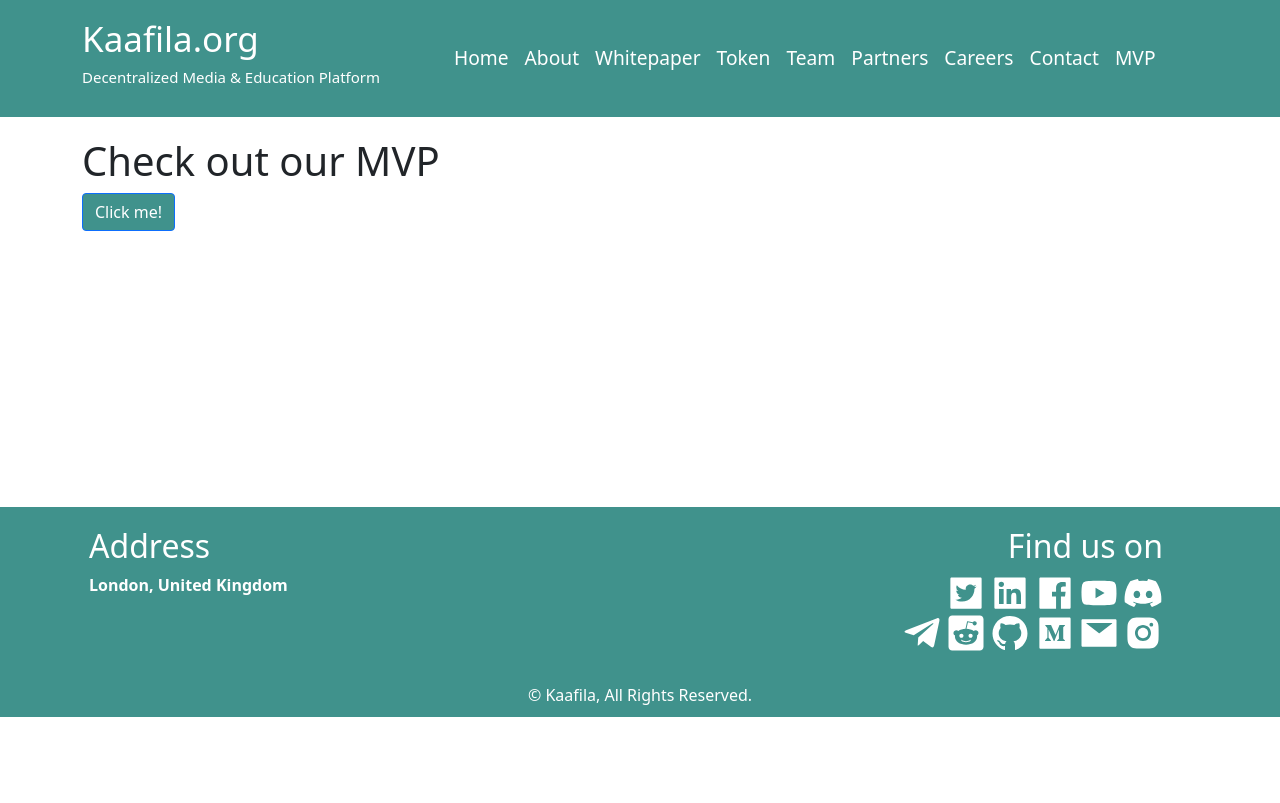
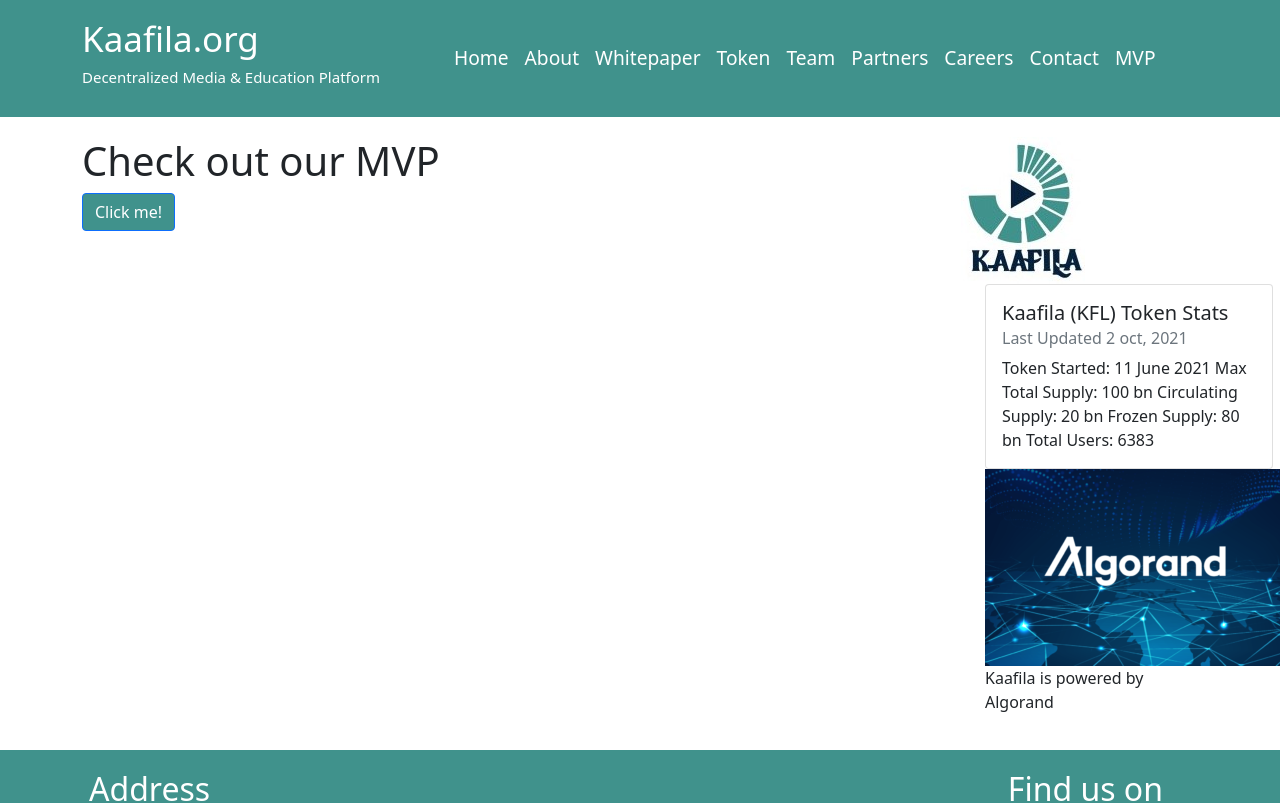
Before and after one commit to NotAdityaPawar/Kaafila2, a React (Create React App) app: page /#/mvp in a window 1280 px wide. Shown: the top 803 px of the page. Built offline with nearby package versions, Linux system fonts and the light colour scheme.

Commit message:
Added the sidebar

```diff
--- /dev/null
+++ b/src/components/sidebar.jsx
@@ -0,0 +1,36 @@
+import { Card,Container } from "react-bootstrap"
+import Image from "react-bootstrap/Image"
+import KaafilaLogo from "../images/kaafilalogo.png"
+import AlgorandLogo from "../images/algorand.png"
+export default function Sidebar() {
+    return (
+        <Container>
+            <Image src={KaafilaLogo} />
+            <Container><KaafilaCard/></Container>
+            <Container >
+                <Image src={AlgorandLogo} />
+                <p>Kaafila is powered by Algorand</p>
+            </Container>
+        </Container>
+    )
+}
+
+
+function KaafilaCard() {
+    return (
+        <Card style={{ width: '18rem' }} border={false}>
+            <Card.Body>
+                <Card.Title>Kaafila (KFL) Token Stats </Card.Title>
+                <Card.Subtitle className="mb-2 text-muted">Last Updated 2 oct, 2021</Card.Subtitle>
+                <Card.Text>
+                        Token Started: 11 June 2021
+                        Max Total Supply: 100 bn
+                        Circulating Supply: 20 bn
+                        Frozen Supply: 80 bn
+                        Total Users: 6383
+                </Card.Text>
+
+            </Card.Body>
+        </Card>
+    )
+}
--- a/src/pages/carrer.jsx
+++ b/src/pages/carrer.jsx
@@ -1,4 +1,5 @@
 import { Col, Container ,Image,Row,Button,Form} from "react-bootstrap";
+import Sidebar from "../components/sidebar";
 
 export default function Career(){
     const data = {
@@ -22,12 +23,19 @@
     }
     return(
         <Container style={styless.container}>
+            <Row>
+                <Col>
                     <Container style={styless.container}>{data.para1}</Container>
                     <Container style={styless.container}>{data.para2}</Container>
                     <Container style={styless.container} >{data.para3}</Container>
                     <Container style={styless.container}>{data.para4}</Container>
                     <Container style={styless.container}>{data.para5.p1}</Container>
                     <Container style={styless.container}>{data.para6}</Container>
+                </Col>
+                <Col sm={12} lg={3}>
+                    <Sidebar/>
+                </Col>
+            </Row>
         </Container>
     )
 }
--- a/src/pages/mvp.jsx
+++ b/src/pages/mvp.jsx
@@ -1,4 +1,5 @@
-import { Container,Button} from "react-bootstrap"
+import { Container,Button,Row,Col} from "react-bootstrap"
+import Sidebar from "../components/sidebar"
 
 export default function MVP(){
     const styless = {
@@ -9,10 +10,17 @@
     }
     return(
         <Container >
-            <div>
-            <h1>Check out our MVP</h1>
-            <Button variant="primary" href="https://kaafila.org/app/" style={styless.button}>Click me!</Button>
-            </div>
+            <Row>
+                <Col>
+                    <div>
+                    <h1>Check out our MVP</h1>
+                    <Button variant="primary" href="https://kaafila.org/app/" style={styless.button}>Click me!</Button>
+                    </div>
+                </Col>
+                <Col sm={12} lg={3}>
+                    <Sidebar/>
+                </Col>
+            </Row>
         </Container>
     )
 }
--- a/src/pages/partners.jsx
+++ b/src/pages/partners.jsx
@@ -1,5 +1,6 @@
 import { Container,Button, Row, Col,Form,Image } from "react-bootstrap"
 import {Link} from 'react-router-dom'
+import Sidebar from "../components/sidebar"
 
 export default function Partners(){
     const data = {
@@ -12,6 +13,8 @@
     }
     return(
         <Container >
+            <Row>
+                <Col>
                     <h1>Partners</h1>
                     <p>{data.p1}</p>
                     <p>{data.p2}</p>
@@ -19,7 +22,11 @@
                     <p>{data.p4}</p>
                     <p>{data.p5}</p>
                     <p>{data.p6}</p>
-
+                </Col>
+                <Col sm={12} lg={3}>
+                    <Sidebar/>
+                </Col>
+            </Row>
         </Container>
     )
 }
--- a/src/pages/token.jsx
+++ b/src/pages/token.jsx
@@ -1,4 +1,5 @@
 import { Container, Row ,Button,Col} from "react-bootstrap";
+import Sidebar from "../components/sidebar";
 
 export default function Token(){
     const data = {
@@ -50,6 +51,8 @@
     return(
         <Container>
             <Row>
+                <Col sm={12} lg={9}>
+            <Row>
                 <Col>
                     <h2 style={styless.header}>Token Information</h2>
                 </Col>
@@ -63,6 +66,11 @@
             </Row>
             <h4>{data.h1}</h4><a href={data.url1}>{data.url1}</a>
             <h5>{data.h2}</h5>
+            </Col>
+            <Col sm={12} lg={3}>
+                <Sidebar/>
+            </Col>
+            </Row>
         </Container>
     )
 }
--- a/src/pages/whitepaper.jsx
+++ b/src/pages/whitepaper.jsx
@@ -1,4 +1,5 @@
-import { Container,Button } from "react-bootstrap"
+import { Container,Button,Row,Col } from "react-bootstrap"
+import Sidebar from "../components/sidebar"
 import Pdf from "../images/whitepaper.pdf"
 export default function Whitepaper(){
     const styless = {
@@ -11,10 +12,19 @@
         p1:`Kaafila whitepaper is the most important project document, which describes our vision, goals, tokenomics, and various details of the project. Please download the whitepaper using the link below. Please contact us to learn more about any topic in the whitepaper, or if you are interested to work with our project in someway. Thank you.`
     }
     return(
-        <Container >
-            <h1>Whitepaper</h1>
-            <p>{data.p1}</p>
-            <Button variant="primary" href={Pdf} style={styless.button}>Check out our latest whitepaper</Button>
+        <div>
+        <Container>
+            <Row>
+                <Col sm={12} lg={9}>
+                    <h1>Whitepaper</h1>
+                    <p>{data.p1}</p>
+                    <Button variant="primary" href={Pdf} style={styless.button}>Check out our latest whitepaper</Button>
+                </Col>
+                <Col sm={12} lg={3}>
+                    <Sidebar/>
+                </Col>
+            </Row>
         </Container>
+        </div>
     )
 }
```
Also changed, not shown: src/pages/about.jsx (+13 -3 lines). Lines whose indentation alone changed are shown as unchanged.
